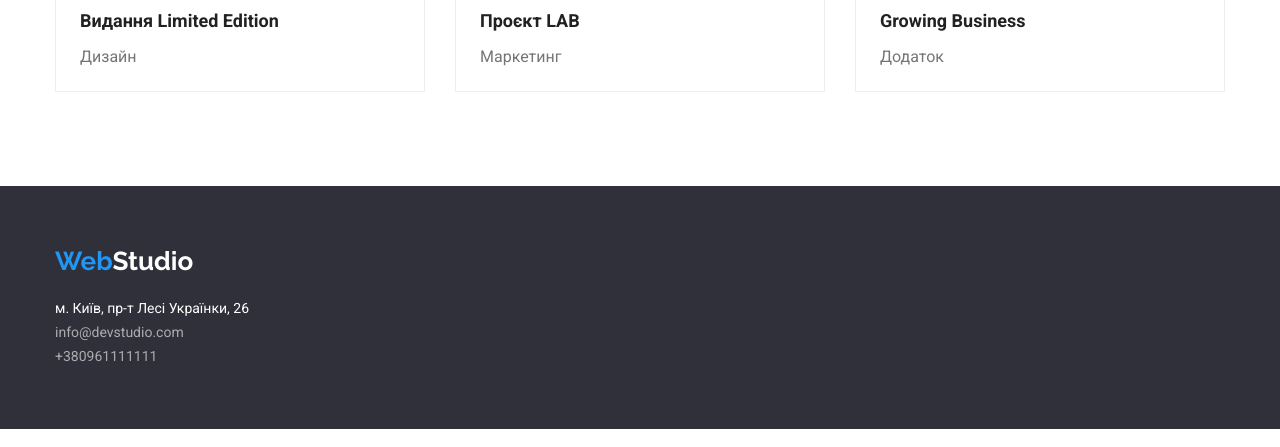
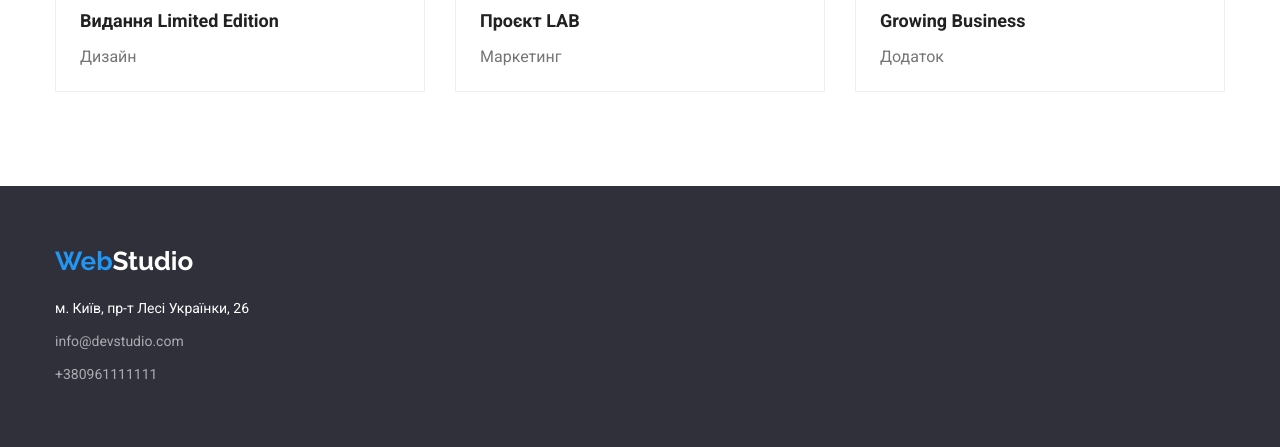
Before and after one commit to CherniukAnna/goit-markup-hw-03, a plain HTML site: page portfolio.html in a window 1280 px wide. Shown: the part 1457-1904 px from the top of the page. Drawn offline with nearby package versions, Linux system fonts and the light colour scheme.

Commit message:
виправила помилки у footer

```diff
--- a/css/slyle.css
+++ b/css/slyle.css
@@ -385,11 +385,13 @@ line-height: 1.19;
 }
 .text {
 font-style: normal;
+}
+.footer-contact + .footer-contact {
+    margin-top: 9px;
 
 }
-.info{
-    margin-top: 9px;
-}
+
+
 
 /* Button */
 .button {
--- a/portfolio.html
+++ b/portfolio.html
@@ -137,14 +137,14 @@
                 <a href="WebStudio" lang="en" class="logo">Web<span class="footer-accent">Studio</span></a>
                 <div class="footer-contact">
                     <ul class="footer list">
-                        <li>
+                        <li class="footer-contact">
                             <a href="https://www.google.com/maps/@34.6805606,33.0451237,15z?hl=ru" target="_blank" rel="noreferrer noopener"
                                 class="address">м. Київ, пр-т Лесі Українки, 26</a>
                         </li>
-                        <li>
+                        <li class="footer-contact">
                             <a href="mailto:info@devstudio.com" class="info">info@devstudio.com</a>
                         </li>
-                        <li>
+                        <li class="footer-contact">
                             <a href="tel:+380961111111" class="info">+380961111111</a>
                         </li>
                     </ul>
```
Also changed, not shown: index.html (+3 -3 lines), images/Igor.jpg, images/Mikhailo.jpg, images/Mykola.jpg, images/Olga.jpg, images/box1.jpg, images/box2.jpg, images/box3.jpg, images/growing.jpg, images/inspiration.jpg, images/porter.jpg, images/proekt.jpg, images/proektbox.jpg, images/proektlab.jpg, 3 more files.
